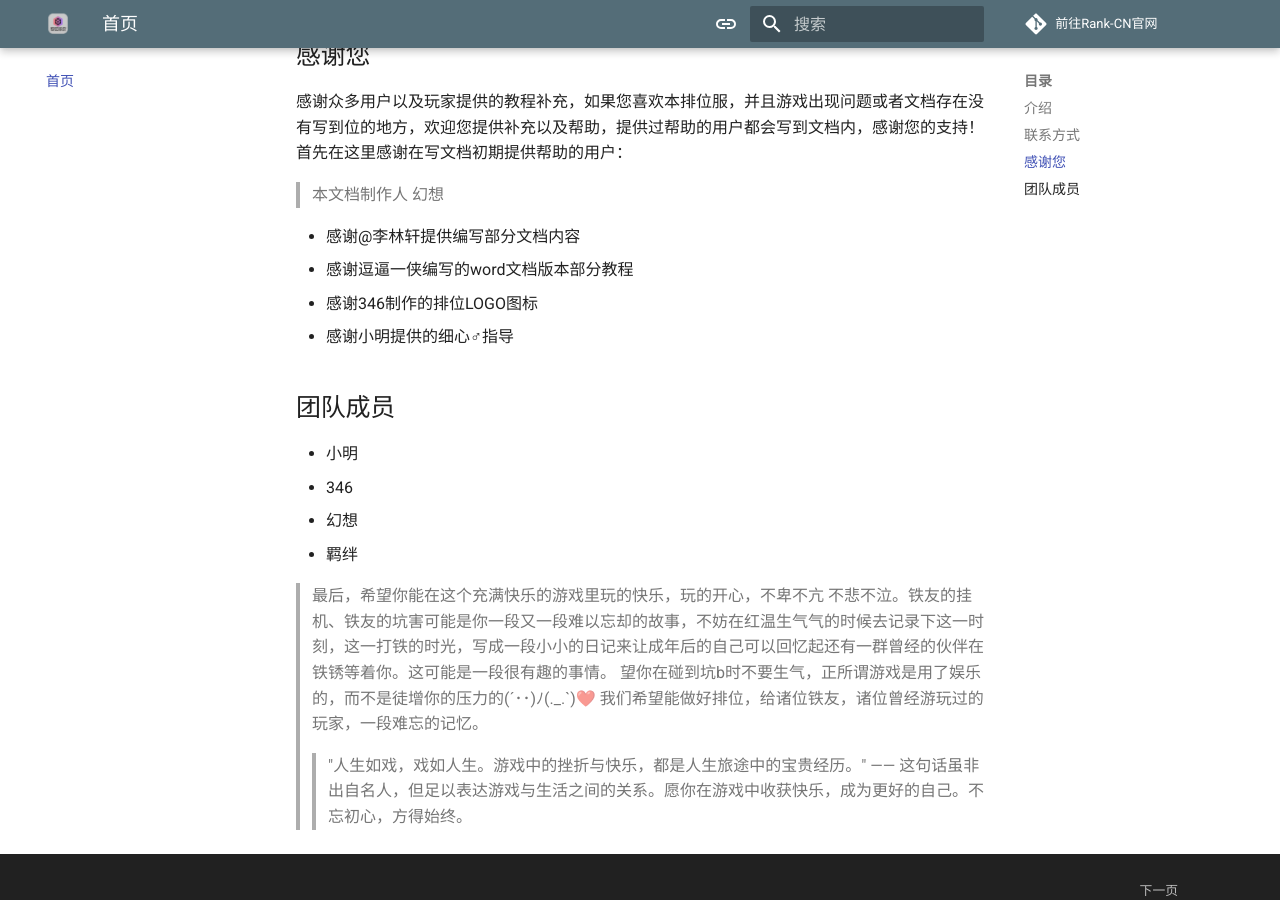
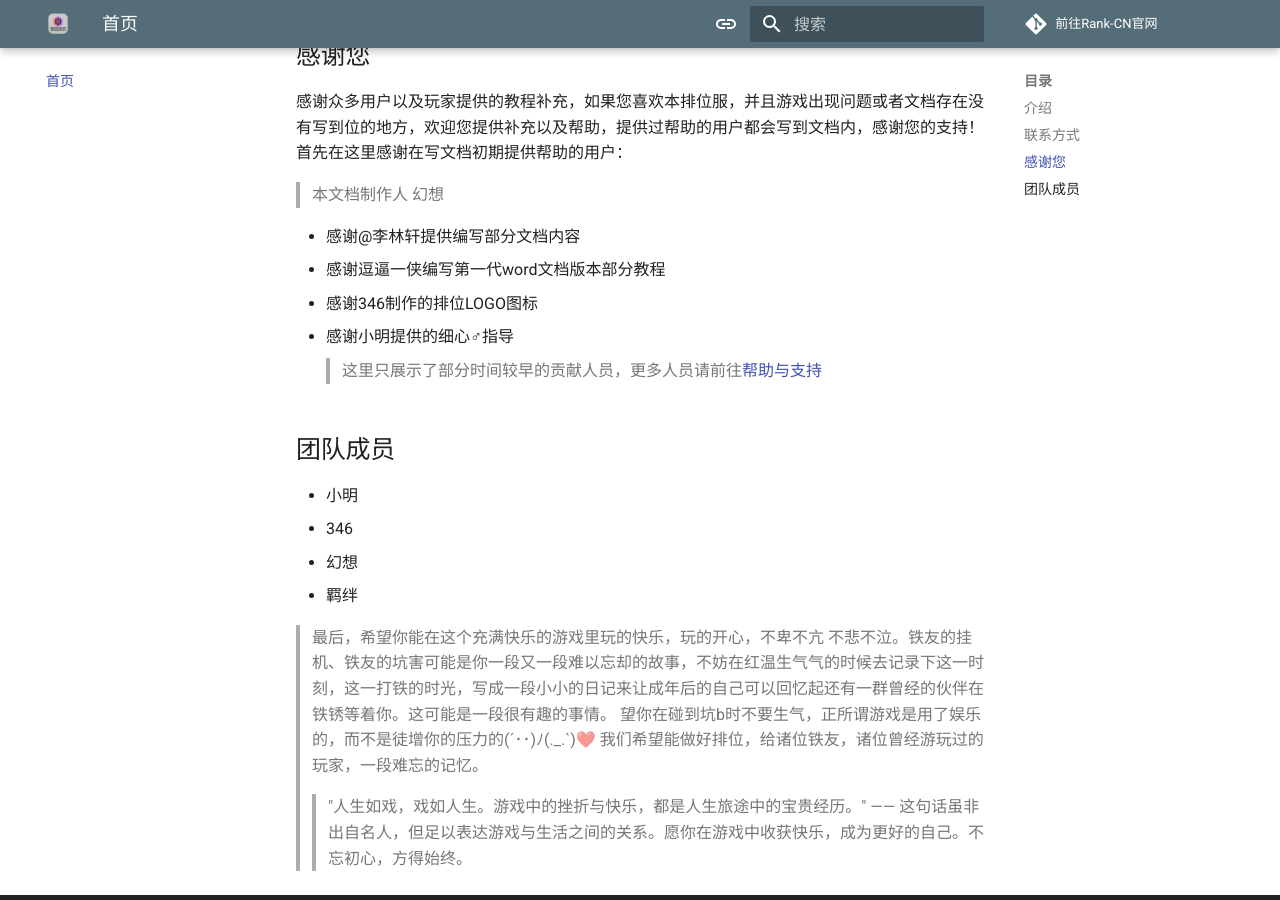
Before and after one commit to Mitpoppy/rw-rank-docs, an MkDocs documentation site: the page built from docs/index.md, in a window 1280 px wide and 900 px high, scrolled down 1011 px. Built offline with MkDocs 1.6.1 and Material for MkDocs 9.7.7, drawn with Linux system fonts in a browser that asks for light colours.

Commit message:
更新 index.md

```diff
--- a/docs/index.md
+++ b/docs/index.md
@@ -18,9 +18,10 @@ Q群：[370158232](http://qm.qq.com/cgi-bin/qm/qr?_wv=1027&k=SJL2UIorufO3dSU7urO
 > 本文档制作人 幻想
 
 - 感谢@李林轩提供编写部分文档内容
-- 感谢逗逼一侠编写的word文档版本部分教程
+- 感谢逗逼一侠编写第一代word文档版本部分教程
 - 感谢346制作的排位LOGO图标
 - 感谢小明提供的细心♂指导
+> 这里只展示了部分时间较早的贡献人员，更多人员请前往[帮助与支持](/帮助与支持)
 
 ## 团队成员
 - 小明
```
